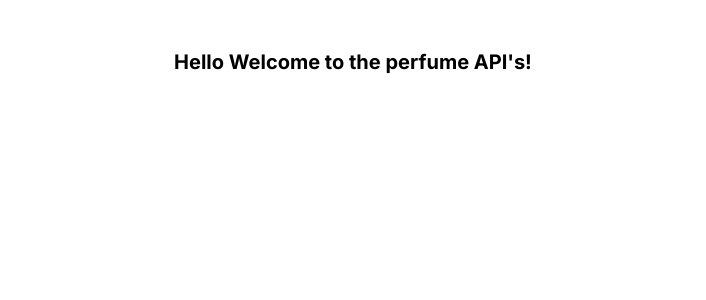
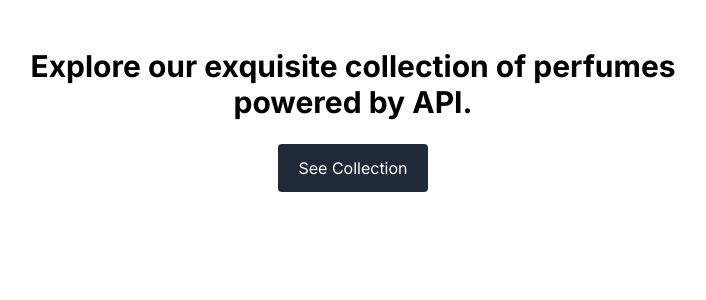
Before and after one commit to AreebaAijaz/perfume-s-api, a Next.js app: page / in a window 1280 px wide. Shown: the top 300 px of the page, without its empty margins (287-993 px from the left). Built offline with nearby package versions, Linux system fonts and the light colour scheme.

Commit message:
made a change in page.tsx

```diff
--- a/src/app/page.tsx
+++ b/src/app/page.tsx
@@ -1,7 +1,17 @@
-export default function Home(){
-  return(
-    <div className="flex justify-center ">
-      <p className="font-bold pt-12 text-xl">Hello Welcome to the perfume API&apos;s!</p>
+import Link from "next/link";
+export default function Home() {
+  return (
+    <div>
+      <span className="flex justify-center text-center">
+        <p className="font-bold pt-12 text-3xl w-[660px]">Explore our exquisite collection of perfumes powered by API.</p>
+      </span>
+      <div className="flex justify-center mt-6">
+        <Link href="/perfume">
+          <button className="bg-gray-800 px-5 py-3 text-white rounded">
+            See Collection
+          </button>
+        </Link>
+      </div>
     </div>
-  )
+  );
 }
--- a/src/app/perfume/page.tsx
+++ b/src/app/perfume/page.tsx
@@ -1,4 +1,3 @@
-
 interface IPerfume{
     id: number,
     title: string,
@@ -29,7 +28,7 @@ export default function PerfumesHome(){
             <div className="grid grid-cols-1 sm:grid-cols-2 md:grid-cols-3 lg:grid-cols-4 gap-6">
               {perfumes.map((perfume) => (
                 <Link key={perfume.id} href={`/perfume/${perfume.id}`}>
-                  <div className="bg-white shadow-md rounded-lg p-4 hover:shadow-lg transition-shadow duration-300 cursor-pointer">
+                  <div className="bg-white shadow-md rounded-lg p-4 hover:shadow-lg transition-shadow">
                     <Image
                       src={perfume.Image}
                       alt={perfume.title}
```
